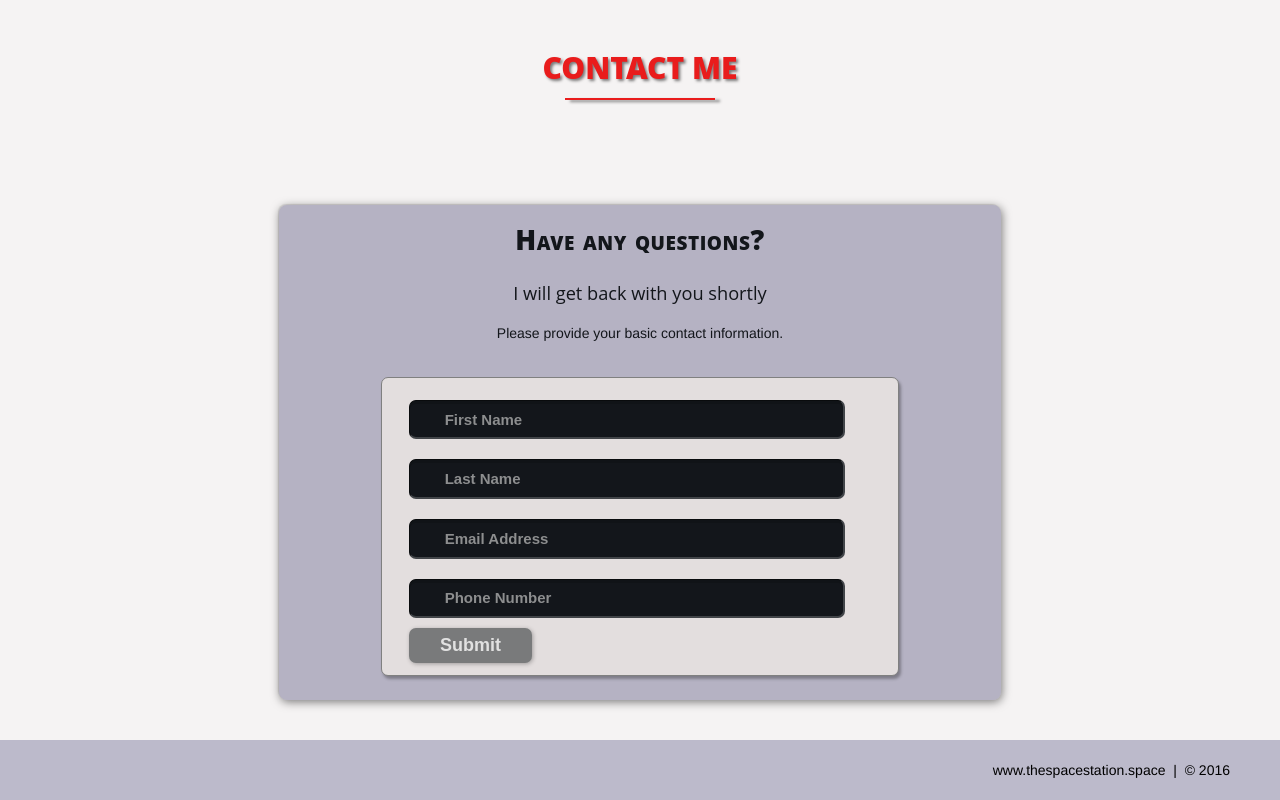
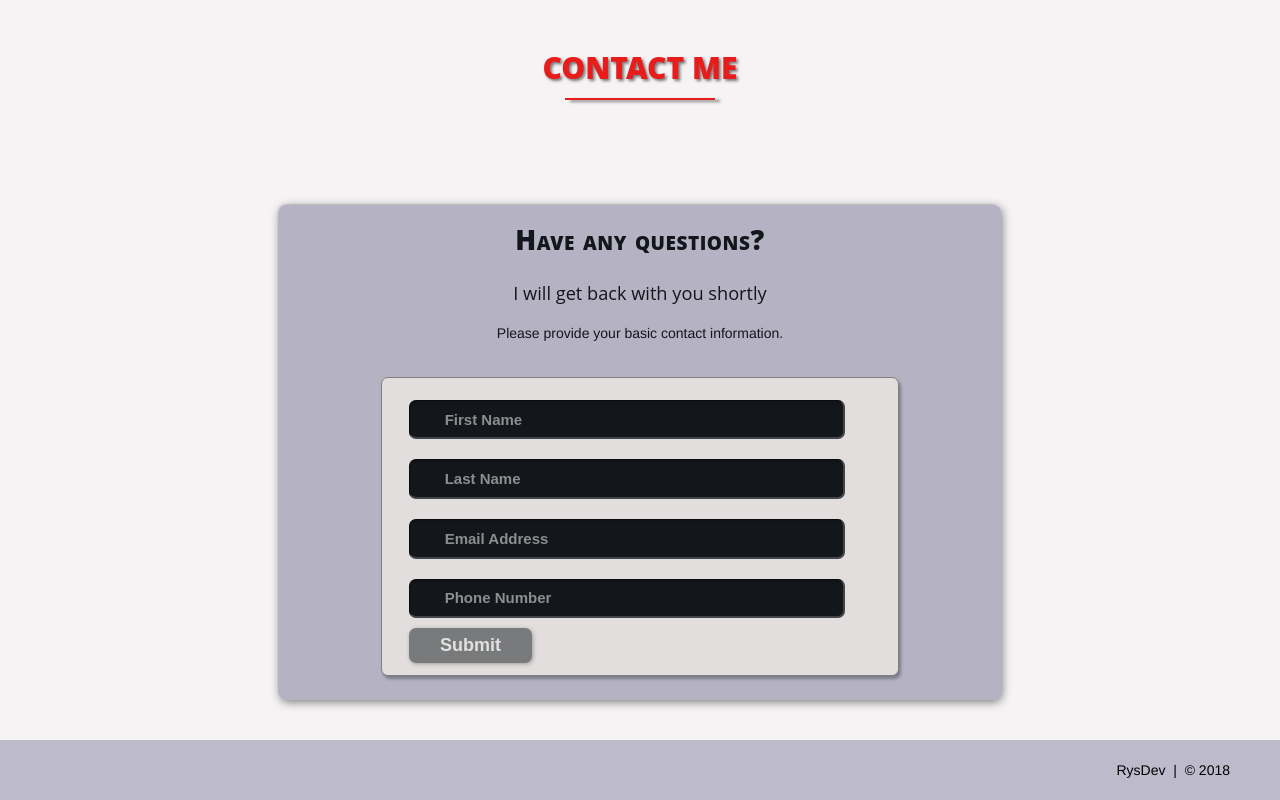
Before and after one commit to ruizry/rysPortfolio, a plain HTML site: page index.html in a window 1280 px wide. Shown: the part 1698-2498 px from the top of the page. Drawn offline with Linux system fonts and the light colour scheme.

Commit message:
Change footer

```diff
--- a/css/animations.css
+++ b/css/animations.css
@@ -37,7 +37,7 @@
 }
 
 /*=======================================
-  GALLERY SECTION ANIMATION
+  PROJECT SECTION ANIMATION
   =======================================*/
 .photo {
 	position: relative;
--- a/css/shared.css
+++ b/css/shared.css
@@ -1,7 +1,4 @@
 /*================================================
-    Authour: Daniel Christie
-    checkoutmy.space
-==================================================
     GENERIC STYLES
 ==================================================*/
 html {
--- a/index.html
+++ b/index.html
@@ -30,7 +30,7 @@
 		</div>
 		<!--END HOME -->
 
-		<!-- GALLERY -->
+		<!-- PROJECTS -->
 	   <section id="gallery">
 		   <div class="container">
 				<h1>Projects</h1>
@@ -111,9 +111,9 @@
 				</div>
 		   </div>
 	   </section>
-		<!-- END GALLERY -->
+		<!-- END PROJECTS -->
 
-		<!-- RSVP -->
+		<!-- CONTACT ME -->
 		<section id="contact">
 			<div class="container">
 				<div class="heading-padding">
@@ -140,11 +140,11 @@
 				</div>
 			</div>
 		</section>
-		<!--END RSVP -->
+		<!--END CONTACT ME -->
 
 		<!-- FOOTER -->
 		<div id="footer">
-			www.thespacestation.space &nbsp;|&nbsp; &copy; 2016
+			RysDev &nbsp;|&nbsp; &copy; 2018
 		</div>
 		<!-- END FOOTER -->
 
```
